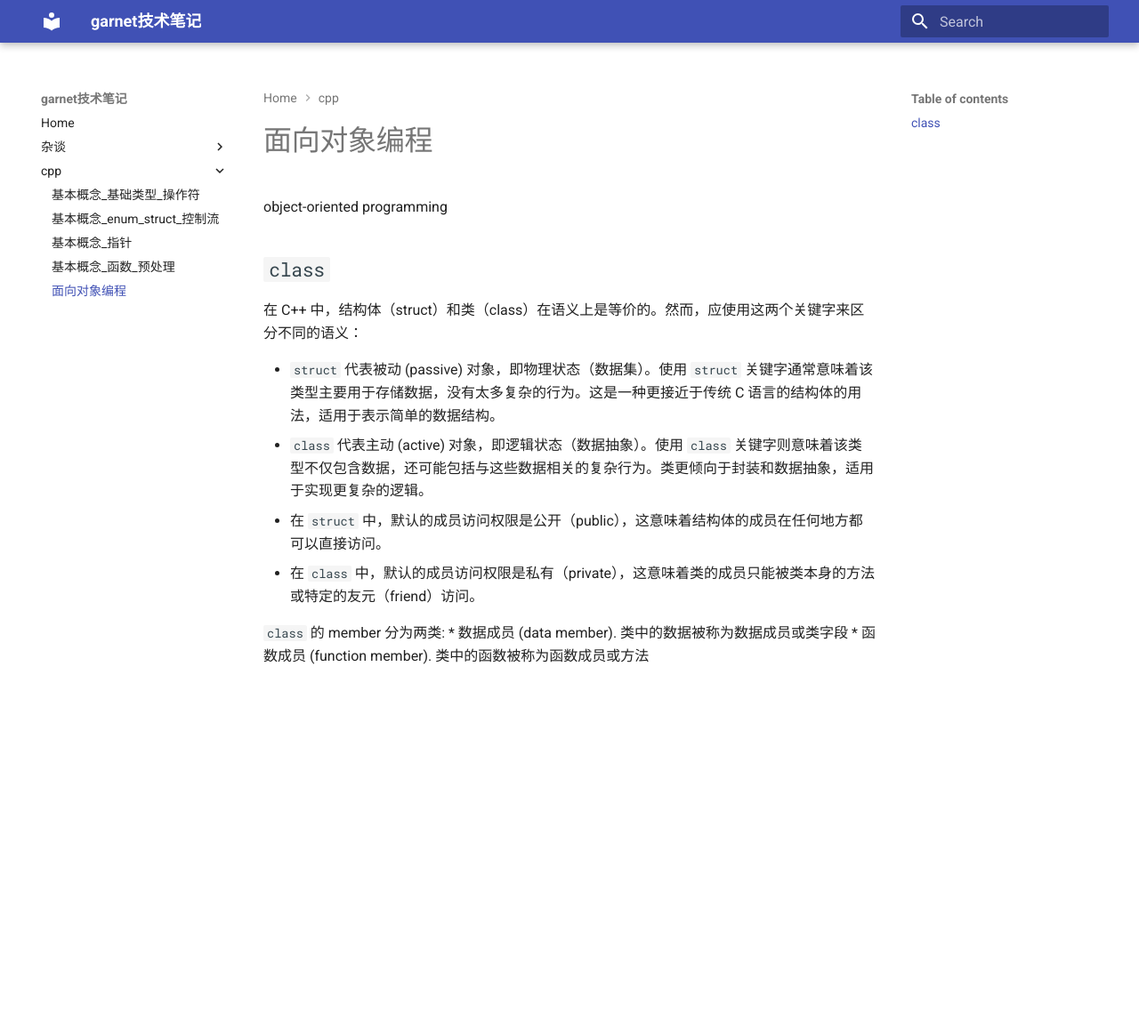
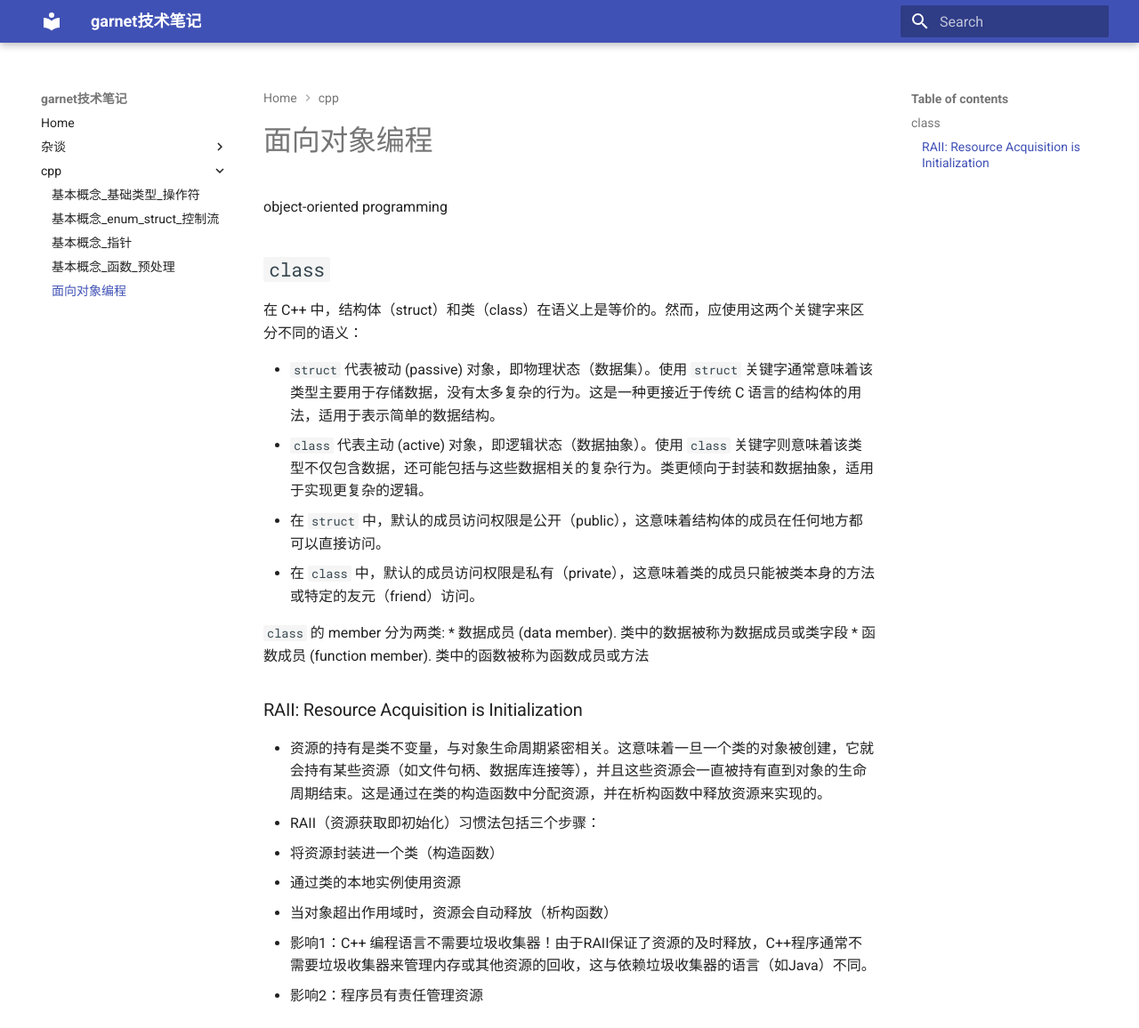
Before and after one commit to ymma98/technotes, an MkDocs documentation site: the page built from docs/cpp/OOP.md, in a window 1280 px wide and 1156 px high. Shown: the whole window at 89% size. Built offline with MkDocs 1.6.1 and Material for MkDocs 9.7.7, drawn with Linux system fonts in a browser that asks for light colours.

Commit message:
docs/cpp/OOP.md updated from https://stackedit.cn/

```diff
--- a/docs/cpp/OOP.md
+++ b/docs/cpp/OOP.md
@@ -15,6 +15,17 @@ object-oriented programming
 * 数据成员 (data member). 类中的数据被称为数据成员或类字段
 * 函数成员 (function member). 类中的函数被称为函数成员或方法
 
+### RAII: Resource Acquisition is Initialization
+
+- 资源的持有是类不变量，与对象生命周期紧密相关。这意味着一旦一个类的对象被创建，它就会持有某些资源（如文件句柄、数据库连接等），并且这些资源会一直被持有直到对象的生命周期结束。这是通过在类的构造函数中分配资源，并在析构函数中释放资源来实现的。
+- RAII（资源获取即初始化）习惯法包括三个步骤：
+  - 将资源封装进一个类（构造函数）
+  - 通过类的本地实例使用资源
+  - 当对象超出作用域时，资源会自动释放（析构函数）
+- 影响1：C++ 编程语言不需要垃圾收集器！由于RAII保证了资源的及时释放，C++程序通常不需要垃圾收集器来管理内存或其他资源的回收，这与依赖垃圾收集器的语言（如Java）不同。
+- 影响2：程序员有责任管理资源
+
+
 <!--stackedit_data:
-eyJoaXN0b3J5IjpbOTc2NDQxMzE2XX0=
+eyJoaXN0b3J5IjpbMTk4Nzc5MDIwMCw5NzY0NDEzMTZdfQ==
 -->
```
